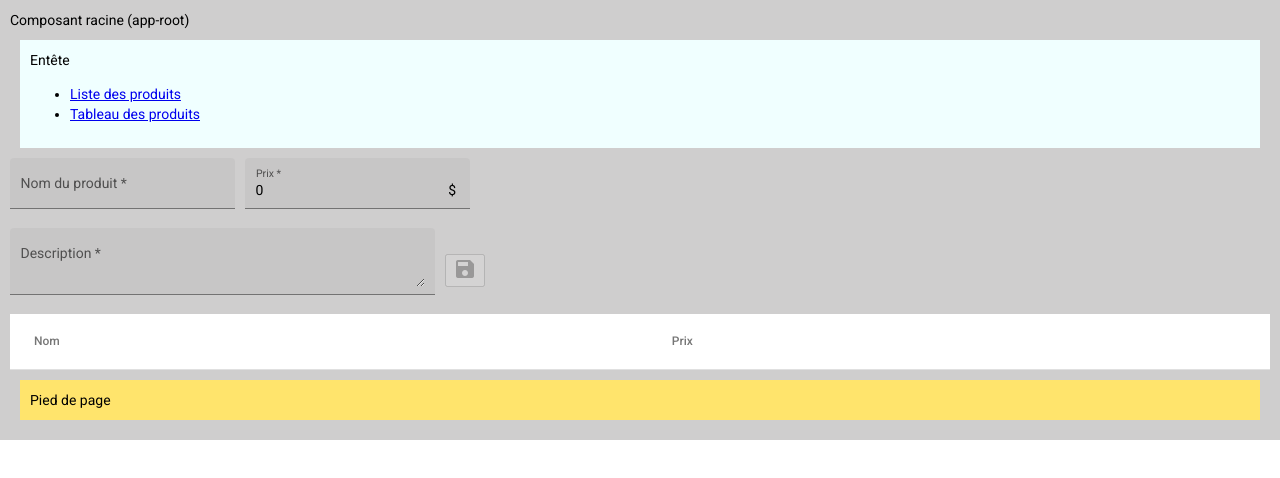
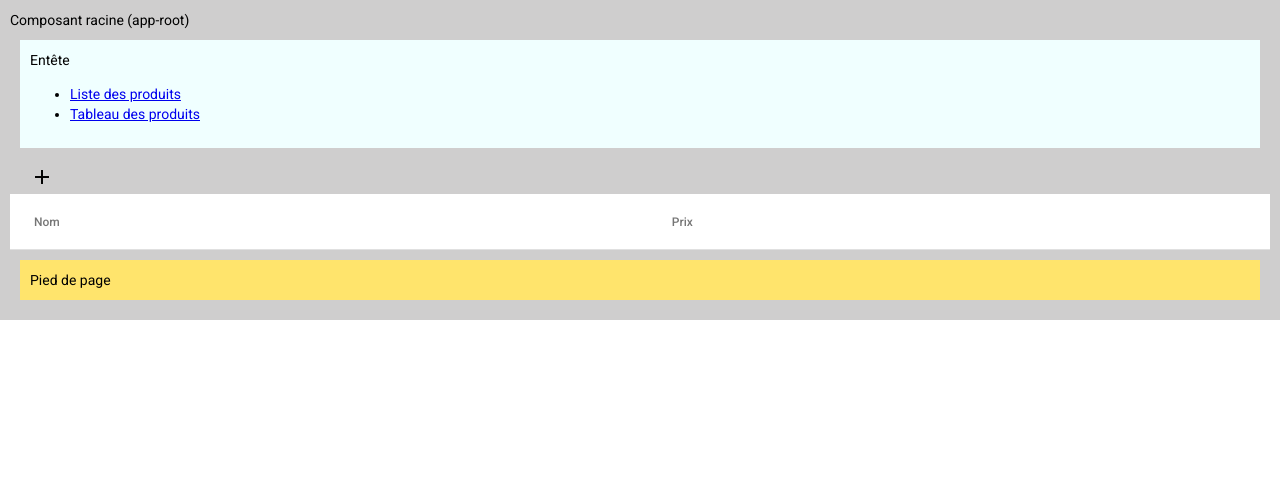
Before and after one commit to MaxMarquis/exercice-composants-produits-1, an Angular app: page /tableau-produits in a window 1280 px wide. Shown: the top 478 px of the page. Built offline with nearby package versions, Linux system fonts and the light colour scheme; no server answers.

Commit message:
Ajout du dialog

```diff
--- a/src/app/app.module.ts
+++ b/src/app/app.module.ts
@@ -11,6 +11,7 @@ import { MatTableModule } from '@angular/material/table';
 import { MatFormFieldModule } from '@angular/material/form-field';
 import { MatInputModule } from '@angular/material/input';
 import { MatDialogModule } from '@angular/material/dialog';
+import { MatButtonModule } from '@angular/material/button';
 
 import { AppComponent } from './app.component';
 import { EnteteComponent } from './entete/entete.component';
@@ -49,7 +50,8 @@ import { DialogFormulaireProduitsComponent } from './dialog-formulaire-produits/
     MatTableModule,
     MatFormFieldModule,
     MatInputModule,
-    MatDialogModule
+    MatDialogModule,
+    MatButtonModule
   ],
   providers: [ProduitService],
   bootstrap: [AppComponent]
--- a/src/app/dialog-formulaire-produits/dialog-formulaire-produits.component.ts
+++ b/src/app/dialog-formulaire-produits/dialog-formulaire-produits.component.ts
@@ -1,5 +1,5 @@
 import { Component, Inject } from '@angular/core';
-import { MatDialog, MatDialogRef, MAT_DIALOG_DATA } from '@angular/material/dialog';
+import { MatDialogRef, MAT_DIALOG_DATA } from '@angular/material/dialog';
 import { Produit } from '../produit';
 
 @Component({
--- a/src/app/formulaire-produits/formulaire-produits.component.html
+++ b/src/app/formulaire-produits/formulaire-produits.component.html
@@ -20,5 +20,6 @@
         <mat-error *ngIf="description.invalid && (description.dirty || description.touched) && description.hasError('required')">La description est obligatoire.</mat-error>
     </mat-form-field>
 
-    <button matSuffix type="submit" mat-icon-button color="primary" [disabled]="!produitForm.form.valid" (click)="onSave(produitForm)"><i class="material-icons">save</i></button>
+    <button matSuffix type="submit"  mat-raised-button (click)="onCancel()">Annuler</button>&nbsp;
+    <button matSuffix type="submit"  mat-raised-button [disabled]="!produitForm.form.valid" (click)="onSave(produitForm)">ok</button>
 </form>
--- a/src/app/formulaire-produits/formulaire-produits.component.ts
+++ b/src/app/formulaire-produits/formulaire-produits.component.ts
@@ -31,5 +31,9 @@ export class FormulaireProduitsComponent implements OnInit {
 
   }
 
+  onCancel() {
+    this.majTableau.emit();
+  }
+
 
 }
--- a/src/app/table-produits/table-produits.component.html
+++ b/src/app/table-produits/table-produits.component.html
@@ -1,5 +1,5 @@
 
-<app-formulaire-produits (majTableau)="getProduits();"></app-formulaire-produits>
+<button (click)="onSelect(undefined)" mat-button><i class="material-icons">add</i></button>
 
 <table mat-table #tableHeros [dataSource]="produits">
 
--- a/src/app/table-produits/table-produits.component.ts
+++ b/src/app/table-produits/table-produits.component.ts
@@ -31,15 +31,20 @@ export class TableProduitsComponent implements OnInit {
       .subscribe(result => this.produits = this.produits.filter(p => p !== produit));
   }
 
-  onSelect(produit: Produit) {
-    this.selectedProduit = produit;
+  onSelect(produit?: Produit) {
+    if (!produit) {
+      this.selectedProduit = { id: '', nom: '', description: '', prix: 0 }
+    } else {
+      this.selectedProduit = produit;
+    }
     const dialogRef = this.dialog.open(DialogFormulaireProduitsComponent, {
       width: '500px',
       data: this.selectedProduit,
     });
 
-    dialogRef.afterClosed().subscribe(result => {
-      this.selectedProduit = result;
+    dialogRef.afterClosed().subscribe(_ => {
+      this.selectedProduit = undefined;
+      this.getProduits();
     });
   }
 }
```
